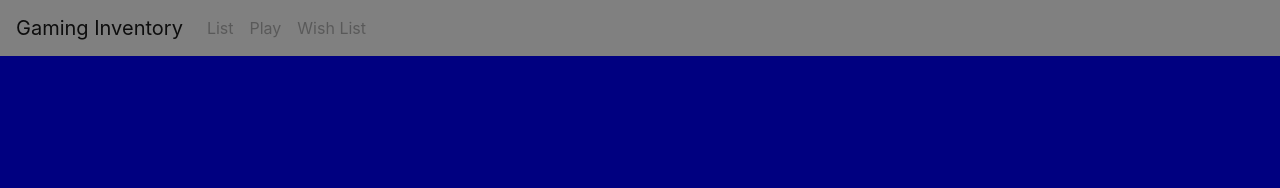
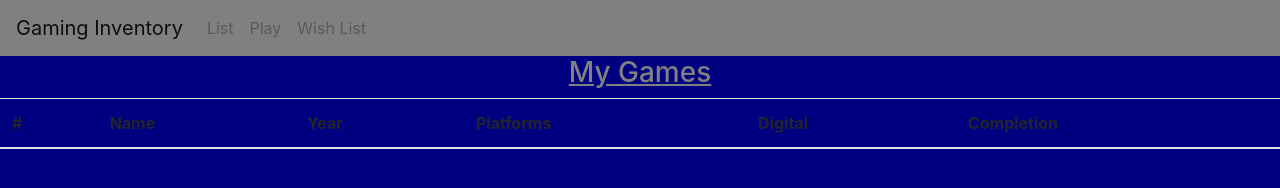
Before and after one commit to PrestoSoft777/game-library, a plain HTML site: page list.html in a window 1280 px wide. Drawn offline with nearby package versions, Linux system fonts and the light colour scheme.

Commit message:
Adds table to list page

```diff
--- a/list.html
+++ b/list.html
@@ -25,6 +25,19 @@
     </nav>
 
     <div>
+	<h3 class="text-center">My Games</h3>
+	<table class="table">
+	    <thead>
+		<tr>
+		    <th scope="col">#</th>
+		    <th scope="col">Name</th>
+		    <th scope="col">Year</th>
+		    <th scope="col">Platforms</th>
+		    <th scope="col">Digital</th>
+		    <th scope="col">Completion</th>
+		</tr>
+	    </thead>
+	</table>
     </div>
 
     <div><!-- Scripts -->
```
